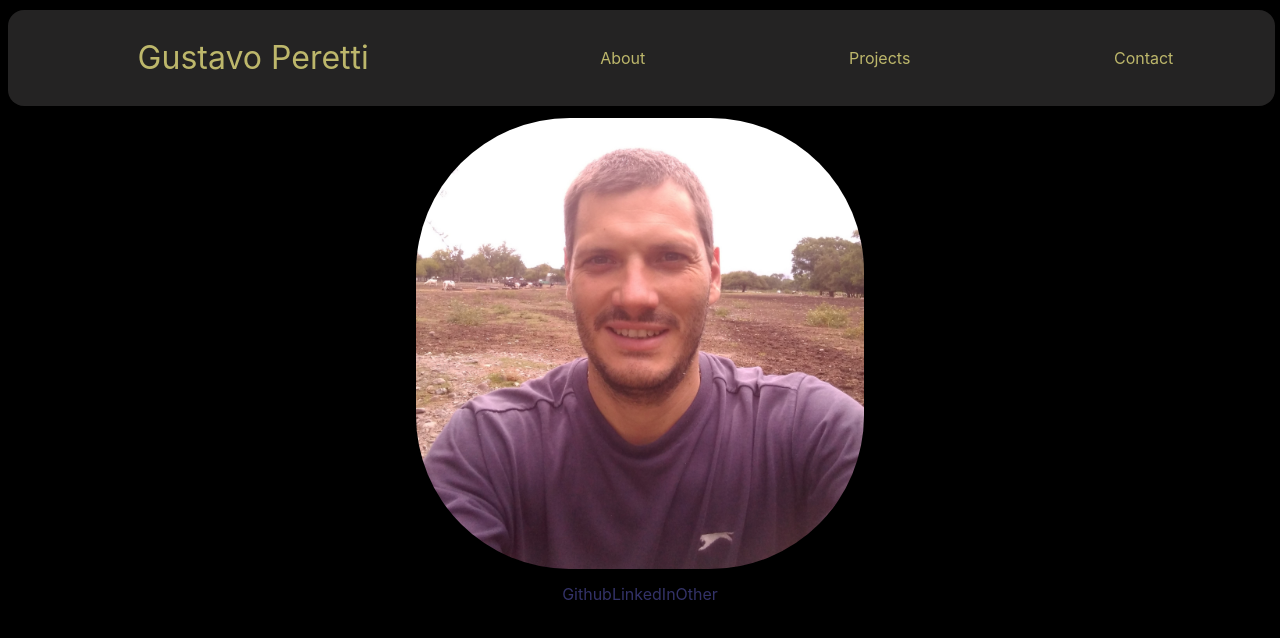
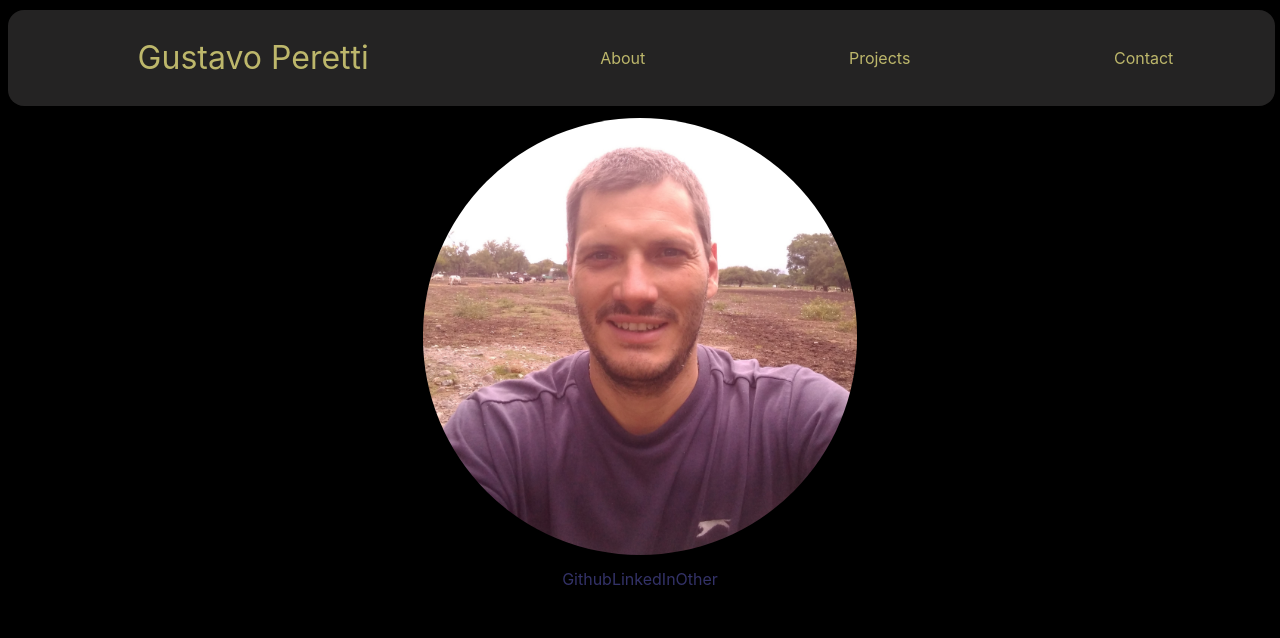
Before and after one commit to AlbaTyto/Proyecto.Inicial, a React (Vite) app in the folder Portfolio/: page / in a window 1280 px wide. Shown: the top 638 px of the page. Built offline with nearby package versions, Linux system fonts and the light colour scheme.

Commit message:
feat(Home): chakra to image

```diff
--- a/Portfolio/src/components/Home/Home.tsx
+++ b/Portfolio/src/components/Home/Home.tsx
@@ -1,8 +1,14 @@
 import h from './Home.module.css';
 import React from "react";
+import { Image } from '@chakra-ui/react';
 
 export default function Home(): React.JSX.Element {
   return <div className={h.homStyle}>
-    <img id={h.img} src='./src/assets/IMG_20230314_151421030.jpg' alt='Picture'/>
+    <Image
+     src='./src/assets/IMG_20230314_151421030.jpg'
+     boxSize='35%'
+     borderRadius='full'
+     fallbackSrc='https://via.placeholder.com/450'
+     alt="'Gustavo's Picture" />
   </div>;
 }
```
